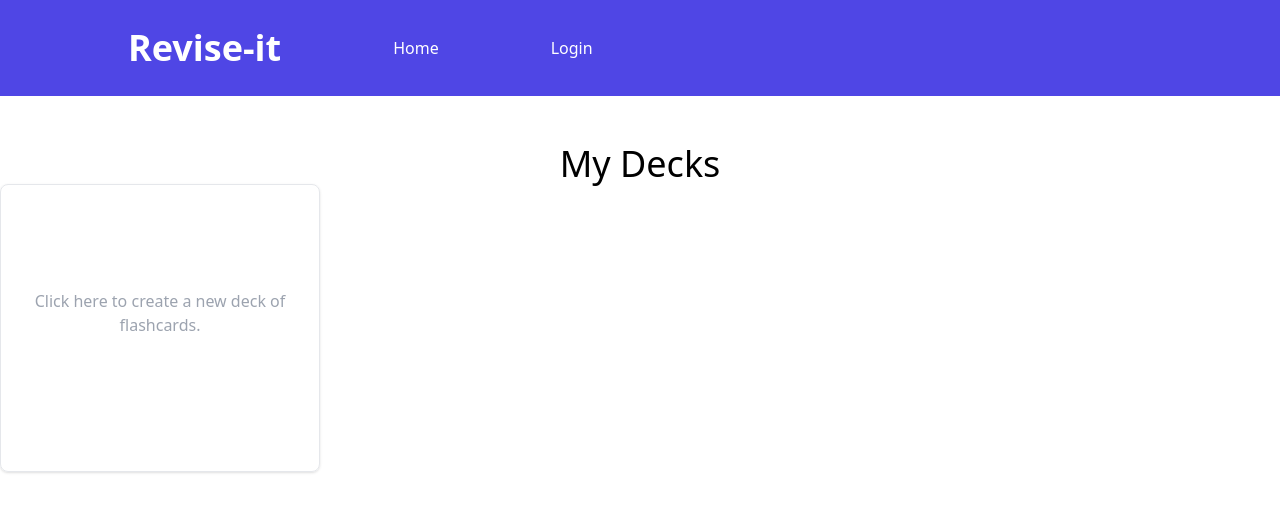
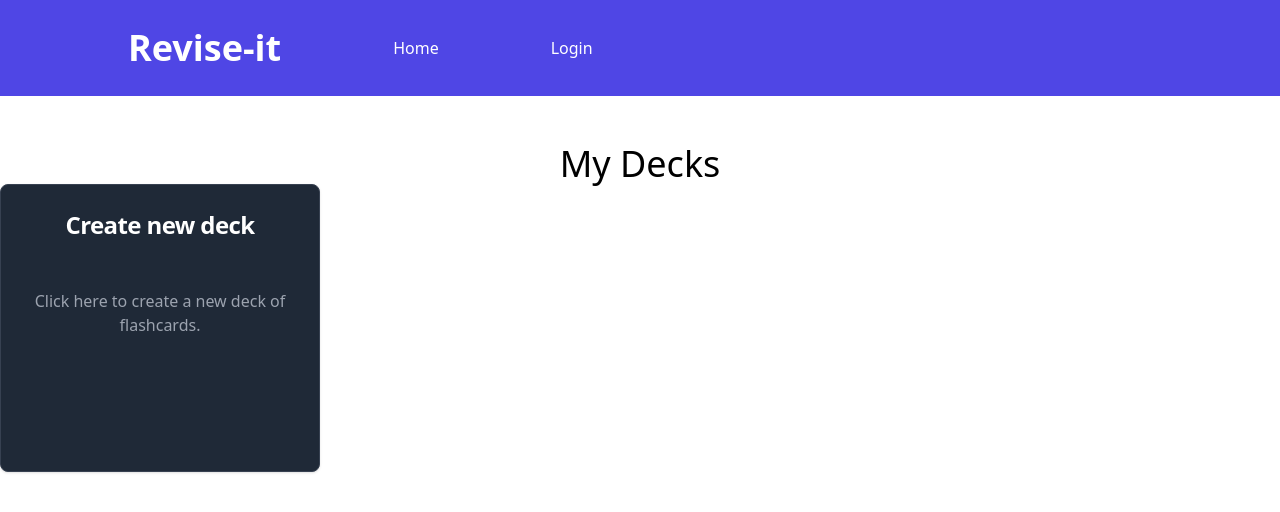
Before and after one commit to liam1703/revise-it, a Vue app in the folder frontend/: page /my-decks in a window 1280 px wide. Shown: the top 512 px of the page. Built offline with nearby package versions, Linux system fonts and the light colour scheme.

Commit message:
Fix styling

```diff
--- a/frontend/src/components/CreateDeckCard.vue
+++ b/frontend/src/components/CreateDeckCard.vue
@@ -1,6 +1,6 @@
 <template>
   <div>
-    <a href="#" class="block max-w-xs p-6 max-h-sm h-72  border rounded-lg shadow text-center hover:bg-gray-700">
+    <a href="#" class="block max-w-xs p-6 max-h-sm h-72  border rounded-lg shadow text-center hover:bg-gray-700 bg-gray-800 border-gray-700">
       <h5 class="mb-12 text-2xl font-bold tracking-tight text-white ">Create new deck</h5>
       <p class="font-normal text-gray-400">
         Click here to create a new deck of flashcards.
```
